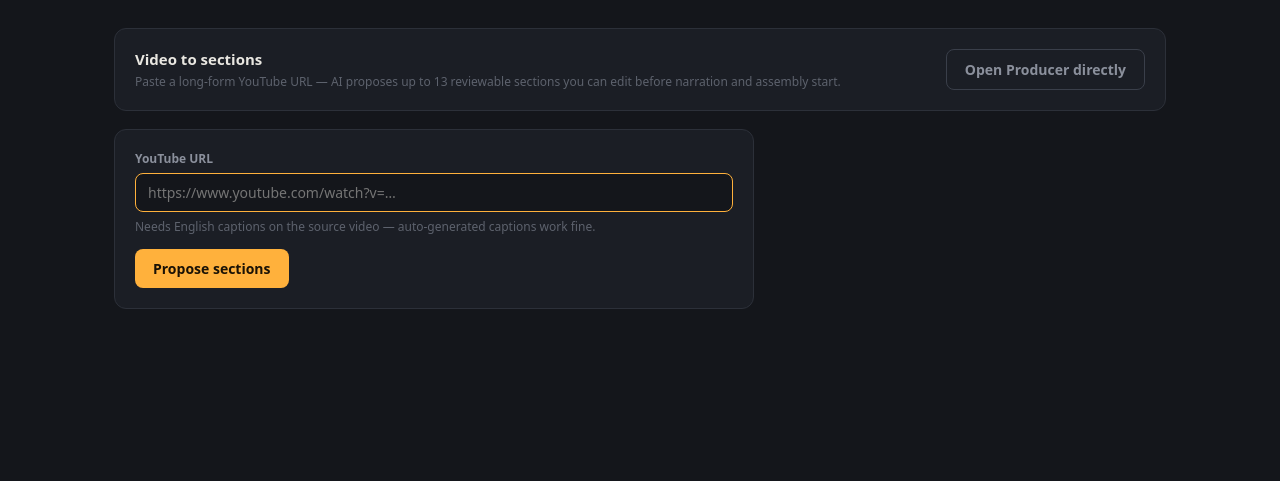
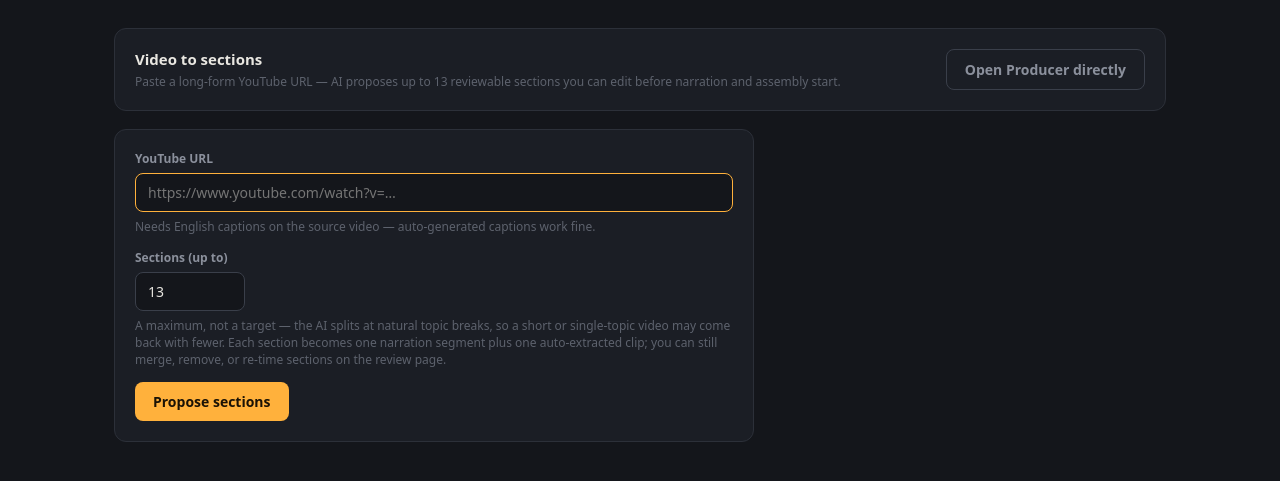
Before and after one commit to futurelicense/tuber-platform, a Flask app: page /producer-scout/ in a window 1280 px wide. Shown: the part 81-562 px from the top of the page. Run offline with Flask 3, Linux system fonts and the light colour scheme; the visitor is signed in with stand-in values (Sample User, id 1); parts of the project's set-up code (start-up, migrations or seed data) failed here and were passed over.

Commit message:
Let producers choose a section cap on the paste-URL page
The section count was locked to the hardcoded 13 — a producer wanting a
quick ~4-section video had to merge a 13-section proposal down by hand
on the review page. Now the paste-URL form has a "Sections (up to)"
number input (default 13, clamped server-side to 1-13) feeding straight
into the existing max_chapters plumbing.

Deliberately a cap, not an exact target, and labeled as such: forcing an
exact count makes the AI pad/force-split content that doesn't naturally
have that many topic breaks (seen empirically earlier in this feature),
and a short video genuinely may not contain 13 sections. Bad input is
clamped rather than rejected — not worth making the producer re-type the
URL over.

Verified live: the TEDx video that naturally proposes 12-13 sections
came back with exactly 4 when capped at 4, with contiguous source
footage ranges (0:19-1:02-1:45-4:01-5:56, no gaps) — the code-level
merge-from-tail enforcement and the range chaining compose correctly.
All 17 tests pass.

Co-Authored-By: Claude Fable 5 <noreply@anthropic.com>

```diff
--- a/app/producer_scout/routes.py
+++ b/app/producer_scout/routes.py
@@ -76,6 +76,15 @@ def propose():
         flash("Paste a YouTube URL first.", "error")
         return redirect(url_for("producer_scout.new"))
 
+    # A cap, not a target — the AI still splits at natural topic breaks and a
+    # short video comes back with fewer. Clamped rather than rejected: a bad
+    # value here isn't worth making the producer re-type the URL over.
+    try:
+        max_sections = int(request.form.get("max_sections") or MAX_SECTIONS)
+    except ValueError:
+        max_sections = MAX_SECTIONS
+    max_sections = max(1, min(max_sections, MAX_SECTIONS))
+
     clipper = _clipper()
     ytprod = _ytprod()
 
@@ -97,7 +106,7 @@ def propose():
         return redirect(url_for("producer_scout.new"))
 
     try:
-        chapters = clipper._ai_generate_chapters(cues, title=video_title, max_chapters=MAX_SECTIONS)
+        chapters = clipper._ai_generate_chapters(cues, title=video_title, max_chapters=max_sections)
     except Exception as e:
         flash(f"AI sectioning failed: {e}", "error")
         return redirect(url_for("producer_scout.new"))
--- a/app/producer_scout/templates/producer_scout/new.html
+++ b/app/producer_scout/templates/producer_scout/new.html
@@ -15,6 +15,11 @@
     <label for="video_url">YouTube URL</label>
     <input id="video_url" name="video_url" type="url" placeholder="https://www.youtube.com/watch?v=…" required autofocus>
     <div class="hint">Needs English captions on the source video — auto-generated captions work fine.</div>
+    <label for="max_sections">Sections (up to)</label>
+    <input id="max_sections" name="max_sections" type="number" min="1" max="13" value="13" style="max-width:110px">
+    <div class="hint">A maximum, not a target — the AI splits at natural topic breaks, so a short or
+      single-topic video may come back with fewer. Each section becomes one narration segment plus one
+      auto-extracted clip; you can still merge, remove, or re-time sections on the review page.</div>
     <button type="submit">Propose sections</button>
   </form>
 </div>
```
